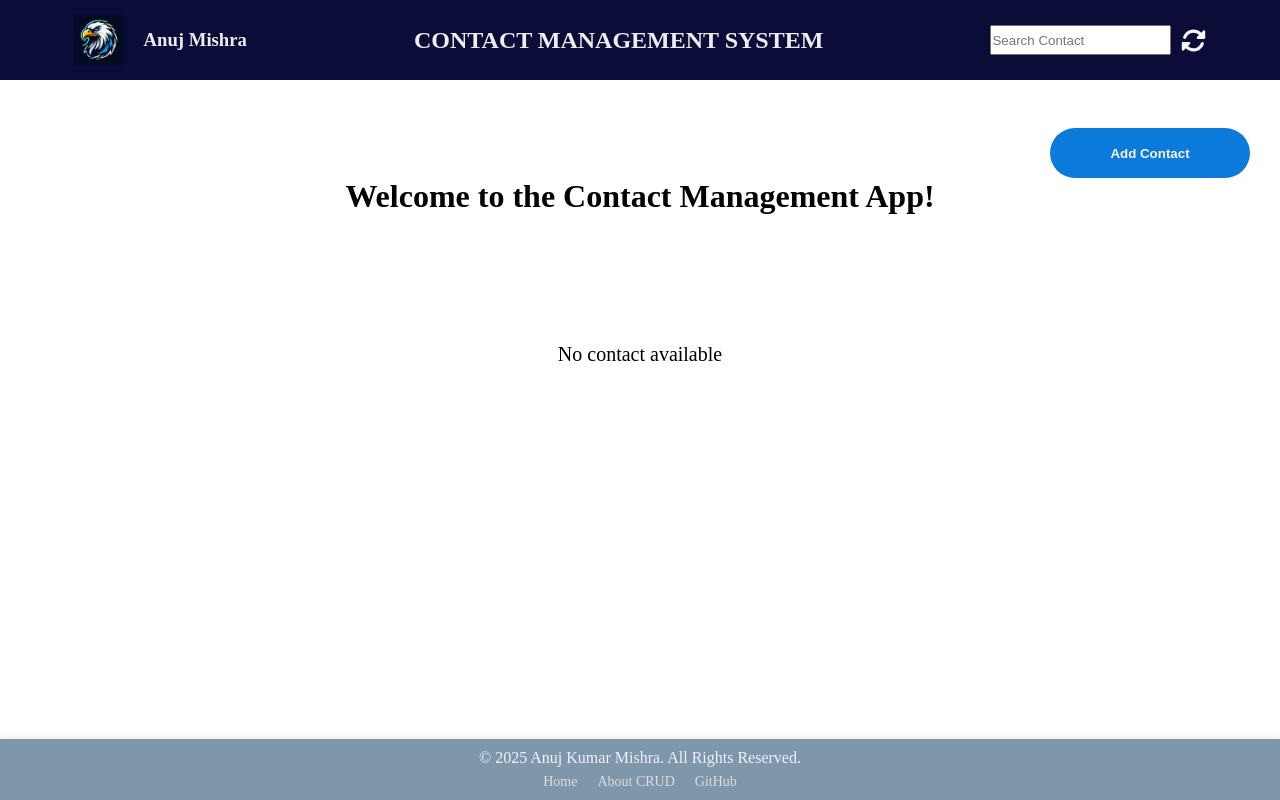
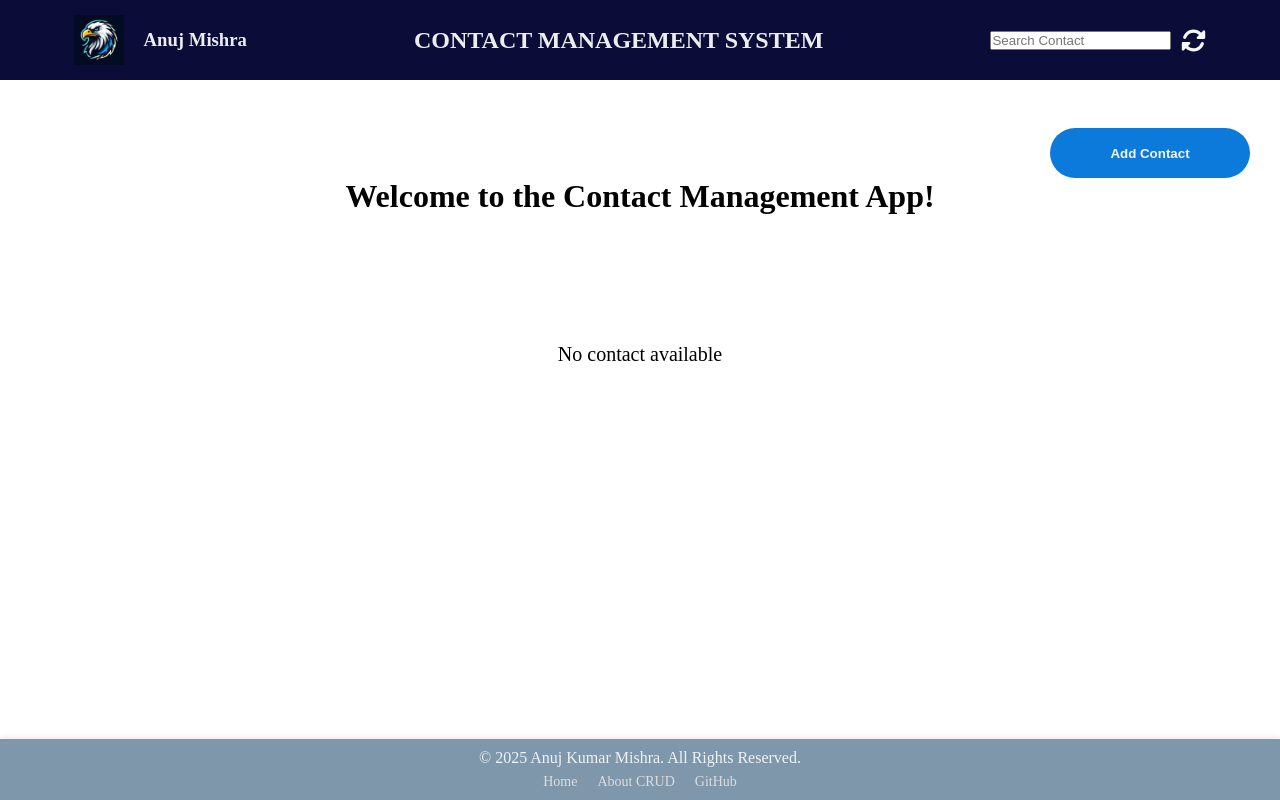
Before and after one commit to Anujmishra14/Contact_Manager_App, a React (Vite) app: page / in a window 1280 px wide. Built offline with nearby package versions, Linux system fonts and the light colour scheme.

Commit message:
Update App.css

```diff
--- a/src/App.css
+++ b/src/App.css
@@ -30,18 +30,6 @@
   align-items: center;
 
 }
-.searchbox input, button{
-  height:30px ;
-}
-
-.searchbox button{
-  background-color: #df550a;
-  border: none;
-  color: #ddd;
-
-
-}
-
 
 .footer {
   position: fixed;
```
